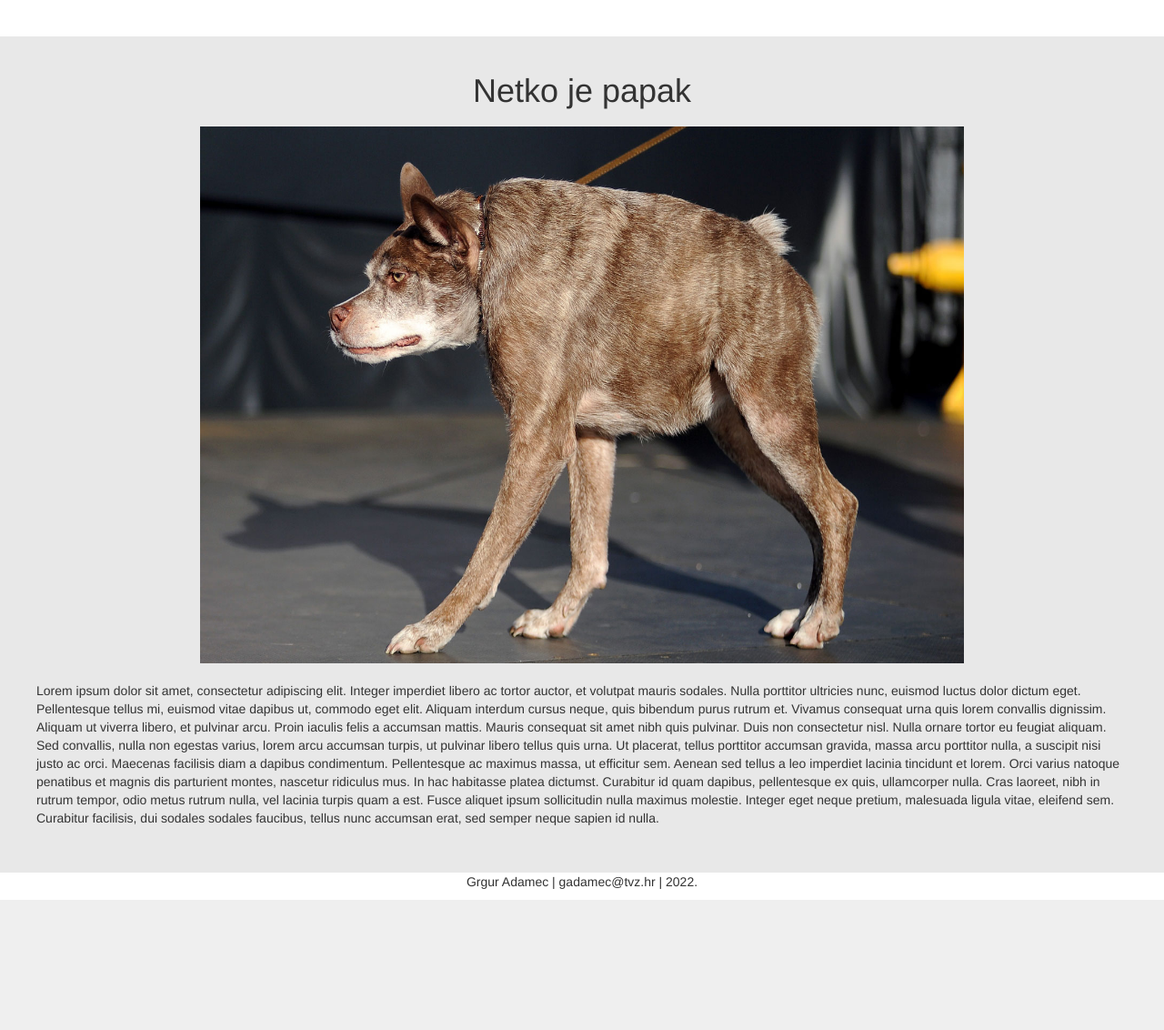
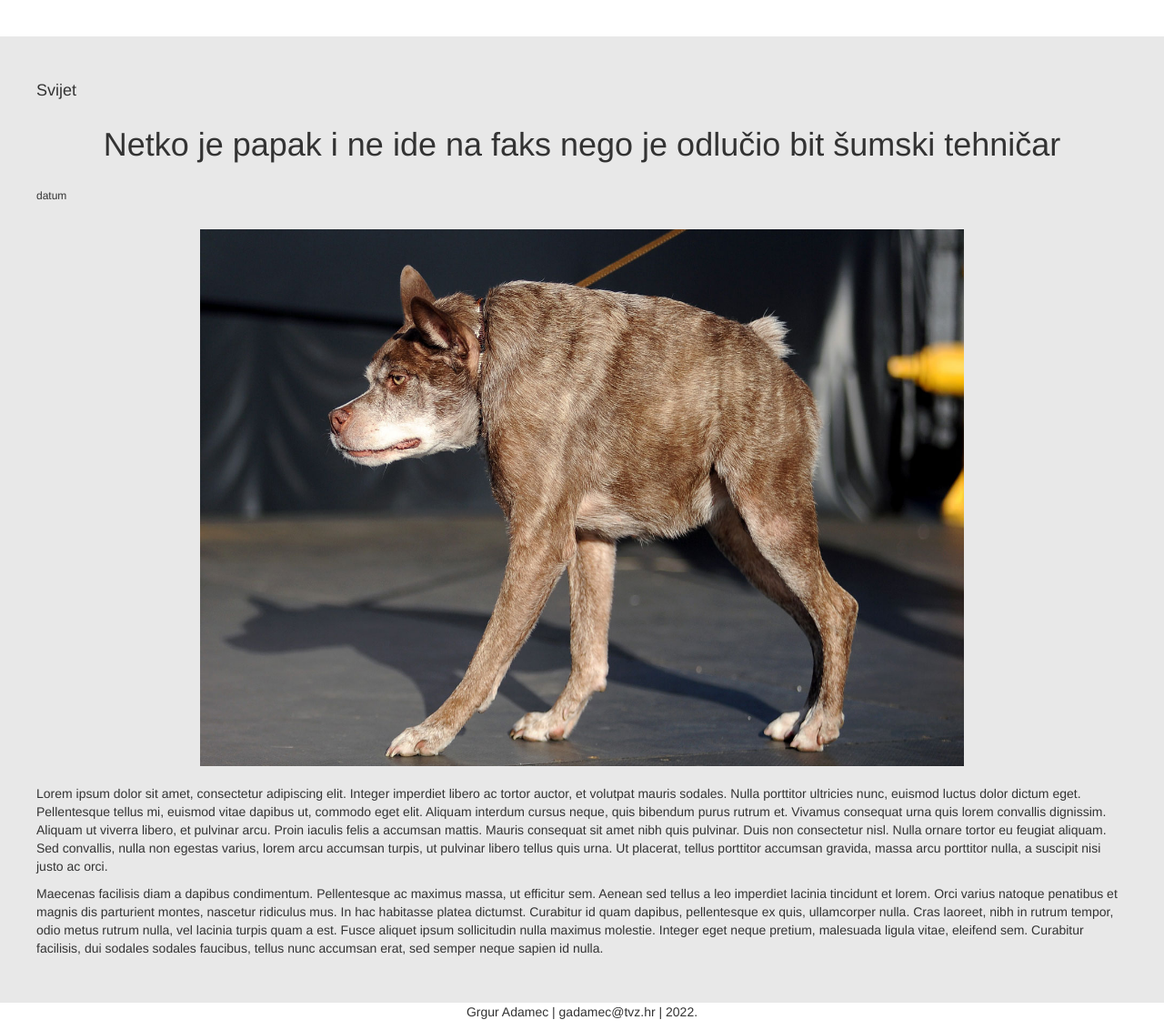
Before and after one commit to GrgurAdamec/pwa-projekt, a PHP site: page /vijesti.php in a window 1280 px wide. Shown: the part 122-1254 px from the top of the page at 91% size. Before the commit the page ends 1111 px from the top, so only its background shows below. Run offline with PHP 8.4, Linux system fonts and the light colour scheme.

Commit message:
Male promjene

```diff
--- a/vijesti.php
+++ b/vijesti.php
@@ -30,12 +30,18 @@
 
     <content>
     <div class="main">
-        <h1 class="naslov-clanka"> Netko je papak </h1>
+        <h4> Svijet </h4>
+        <br />
+        <h1 class="naslov-clanka"> Netko je papak i ne ide na faks nego je odlučio bit šumski tehničar </h1>
+        <br />
+        <h6> datum </h6>
         <br />
         <img src='Slike/smrle.jpg' class='slikeClanak slika'>
         <br/>
         <p>
             Lorem ipsum dolor sit amet, consectetur adipiscing elit. Integer imperdiet libero ac tortor auctor, et volutpat mauris sodales. Nulla porttitor ultricies nunc, euismod luctus dolor dictum eget. Pellentesque tellus mi, euismod vitae dapibus ut, commodo eget elit. Aliquam interdum cursus neque, quis bibendum purus rutrum et. Vivamus consequat urna quis lorem convallis dignissim. Aliquam ut viverra libero, et pulvinar arcu. Proin iaculis felis a accumsan mattis. Mauris consequat sit amet nibh quis pulvinar. Duis non consectetur nisl. Nulla ornare tortor eu feugiat aliquam. Sed convallis, nulla non egestas varius, lorem arcu accumsan turpis, ut pulvinar libero tellus quis urna. Ut placerat, tellus porttitor accumsan gravida, massa arcu porttitor nulla, a suscipit nisi justo ac orci.
+        </p>
+        <p>
             Maecenas facilisis diam a dapibus condimentum. Pellentesque ac maximus massa, ut efficitur sem. Aenean sed tellus a leo imperdiet lacinia tincidunt et lorem. Orci varius natoque penatibus et magnis dis parturient montes, nascetur ridiculus mus. In hac habitasse platea dictumst. Curabitur id quam dapibus, pellentesque ex quis, ullamcorper nulla. Cras laoreet, nibh in rutrum tempor, odio metus rutrum nulla, vel lacinia turpis quam a est. Fusce aliquet ipsum sollicitudin nulla maximus molestie. Integer eget neque pretium, malesuada ligula vitae, eleifend sem. Curabitur facilisis, dui sodales sodales faucibus, tellus nunc accumsan erat, sed semper neque sapien id nulla.
         </p>
     </div>
```
